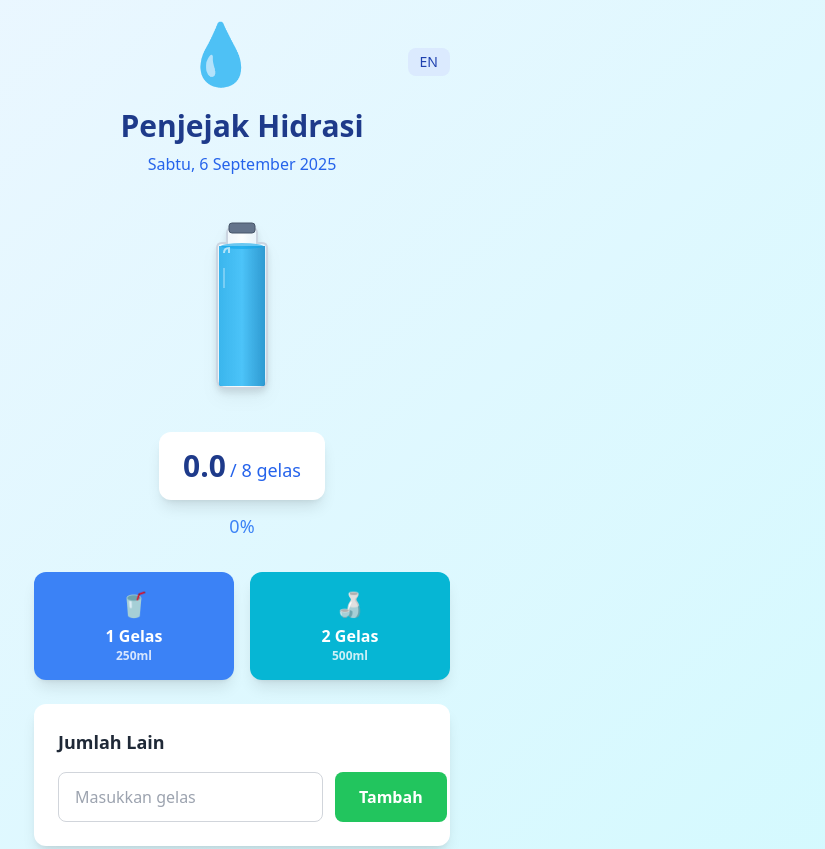
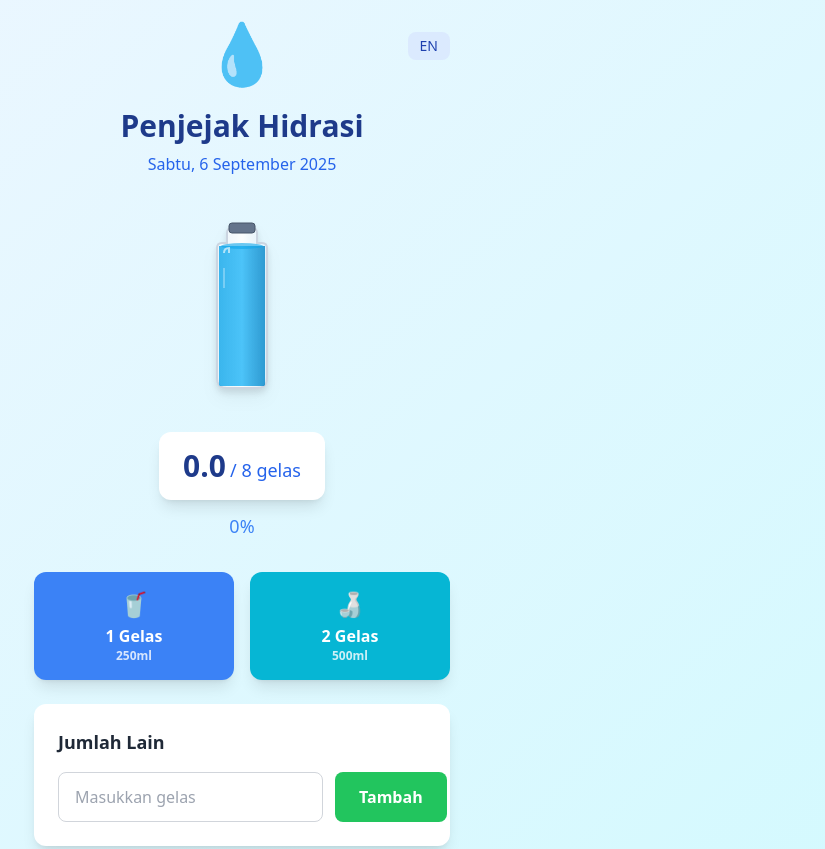
Before and after one commit to asrulmunir/dailyHydration, a plain HTML site: page index.html in a window 1280 px wide. Shown: the top 849 px of the page, without its empty margins (398-1223 px from the left). Drawn offline with nearby package versions, Linux system fonts and the light colour scheme.

Commit message:
Fix: Center water droplet with language toggle positioned absolutely

```diff
--- a/index.html
+++ b/index.html
@@ -47,10 +47,9 @@
     <div class="container mx-auto px-4 py-8 max-w-md">
         <!-- Header -->
         <div class="text-center mb-8">
-            <div class="flex justify-between items-center mb-4">
-                <div></div>
+            <div class="relative mb-4">
                 <div class="text-6xl water-wave">💧</div>
-                <button onclick="toggleLanguage()" class="bg-blue-100 hover:bg-blue-200 text-blue-800 px-3 py-1 rounded-lg text-sm font-medium transition-colors">
+                <button onclick="toggleLanguage()" class="absolute top-0 right-0 bg-blue-100 hover:bg-blue-200 text-blue-800 px-3 py-1 rounded-lg text-sm font-medium transition-colors">
                     <span id="langToggle">EN</span>
                 </button>
             </div>
```
